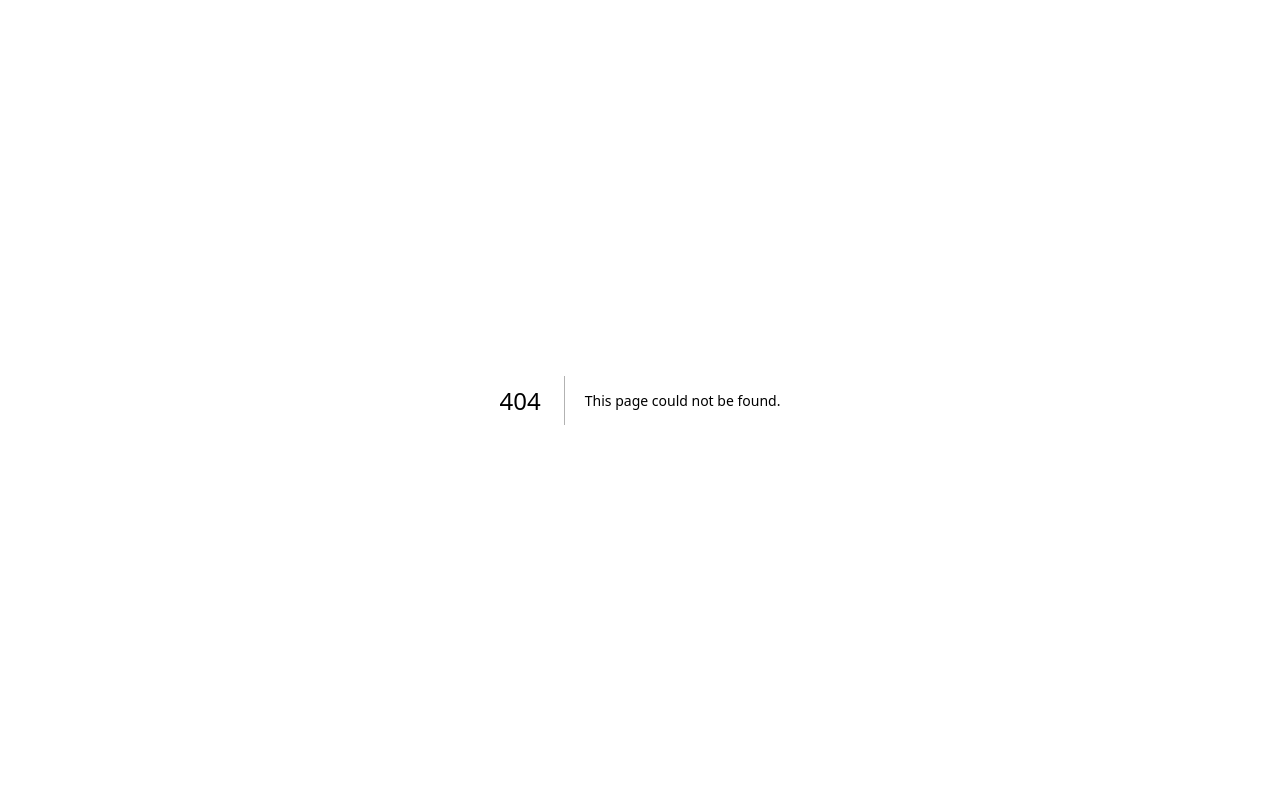
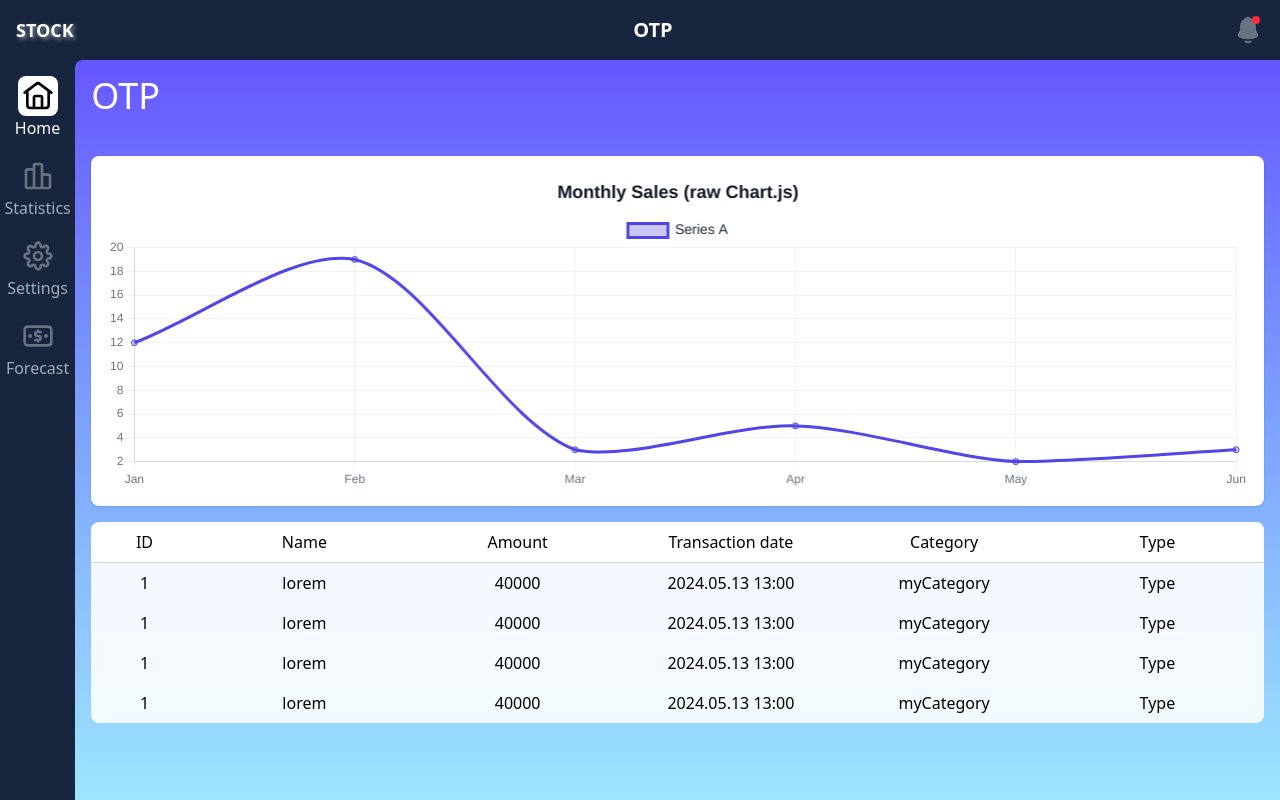
Before and after one commit to FinanceOrg/StockReact, a Next.js app: page /assets/1 in a window 1280 px wide. Before the commit this address had no page. Built offline with nearby package versions, Linux system fonts and the light colour scheme.

Commit message:
Add asset page

```diff
--- /dev/null
+++ b/app/assets/[id]/page.tsx
@@ -0,0 +1,14 @@
+import UserLayout from "@/layouts/UserLayout";
+import RawChart from "@/components/SampleChart";
+import AssetTransactions from "@/components/AssetTransactions";
+
+export default function Asset() {
+    return (
+        <UserLayout title="OTP">
+            <div className="space-y-4">
+                <RawChart title="Monthly Sales (raw Chart.js)" />
+                <AssetTransactions />
+            </div>
+        </UserLayout>
+    )
+}
--- /dev/null
+++ b/components/AssetTransactions.tsx
@@ -0,0 +1,51 @@
+import clsx from "clsx";
+
+export default function AssetTransactions() {
+    const header = [
+        { name: 'ID', class: 'col-span-1'},
+        { name: 'Name', class: 'col-span-2'},
+        { name: 'Amount', class: 'col-span-2'},
+        { name: 'Transaction date', class: 'col-span-2'},
+        { name: 'Category', class: 'col-span-2'},
+        { name: 'Type', class: 'col-span-2'},
+    ]
+
+
+
+    const data = [
+        {id: 1, name: 'lorem', value: 40000, date: '2024.05.13 13:00', category: 'myCategory', type: 'Type'},
+        {id: 1, name: 'lorem', value: 40000, date: '2024.05.13 13:00', category: 'myCategory', type: 'Type'},
+        {id: 1, name: 'lorem', value: 40000, date: '2024.05.13 13:00', category: 'myCategory', type: 'Type'},
+        {id: 1, name: 'lorem', value: 40000, date: '2024.05.13 13:00', category: 'myCategory', type: 'Type'},
+    ]
+
+    const dataKeys = Object.keys(data[0])
+    // 'Category', 'Type'];
+    return(
+        <div>
+            <div className="grid grid-cols-11 bg-white rounded-t-lg border-b border-gray-300">
+                {
+                    header.map((item, index) => (
+                        <div key={index} className={clsx(
+                            "m-auto py-2",
+                            item.class
+                        )}
+                        >{ item.name }</div>
+                    ))
+                }
+            </div>
+            <div className="grid grid-cols-11 bg-white/90 rounded-b-lg">
+                {
+                    data.map((row) => (
+                        dataKeys.map((key, index) => (
+                            <div key={key} className={clsx(
+                                'm-auto py-2',
+                                index === 0 ? 'col-span-1' : 'col-span-2',
+                            )}> { row[key] } </div>
+                        ))
+                    ))
+                }
+            </div>
+        </div>
+    )
+}
--- /dev/null
+++ b/components/SampleChart.tsx
@@ -0,0 +1,88 @@
+"use client";
+
+import {
+    Chart as ChartJS,
+    CategoryScale,
+    LinearScale,
+    PointElement,
+    LineElement,
+    Title,
+    Tooltip,
+    Legend,
+    ChartOptions,
+    ChartData,
+    Plugin,
+} from "chart.js";
+import { Line } from "react-chartjs-2";
+
+// Register Chart.js components
+ChartJS.register(CategoryScale, LinearScale, PointElement, LineElement, Title, Tooltip, Legend);
+
+type SampleChartProps = {
+    title?: string;
+};
+
+const labels = ["Jan", "Feb", "Mar", "Apr", "May", "Jun"];
+const dataValues1 = [12, 19, 3, 5, 2, 3];
+
+const whiteBackgroundPlugin: Plugin<"line"> = {
+    id: "whiteBackground",
+    beforeDraw: (chart) => {
+        const { ctx, chartArea } = chart;
+        ctx.save();
+        ctx.fillStyle = "white"; // 👈 background color
+        ctx.fillRect(chartArea.left, chartArea.top, chartArea.width, chartArea.height);
+        ctx.restore();
+    },
+};
+
+export default function SampleChart({ title = "Demo Chart" }: SampleChartProps) {
+    const data: ChartData<"line"> = {
+        labels,
+        datasets: [
+            {
+                label: "Series A",
+                data: dataValues1,
+                borderColor: "#4F46E5", // Indigo
+                backgroundColor: "rgba(79,70,229,0.3)",
+                tension: 0.3,
+            },
+        ],
+    };
+
+    const options: ChartOptions<"line"> = {
+        responsive: true,
+        maintainAspectRatio: false,
+        plugins: {
+            legend: {
+                position: "top",
+                labels: {
+                    color: "#1F2937", // Tailwind gray-800
+                    font: { size: 14 },
+                },
+            },
+            title: {
+                display: true,
+                text: title,
+                color: "#111827",
+                font: { size: 18, weight: "bold" },
+            },
+        },
+        scales: {
+            x: {
+                ticks: { color: "#6B7280" },
+                grid: { color: "rgba(0,0,0,0.05)" },
+            },
+            y: {
+                ticks: { color: "#6B7280" },
+                grid: { color: "rgba(0,0,0,0.05)" },
+            },
+        },
+    };
+
+    return (
+        <div className="h-[350px] bg-white rounded-lg shadow p-4">
+            <Line data={data} options={options} plugins={[whiteBackgroundPlugin]} />
+        </div>
+    );
+}
--- a/layouts/UserLayout.tsx
+++ b/layouts/UserLayout.tsx
@@ -29,7 +29,7 @@ export default function UserLayout({
             <Menu title={title}/>
             <div className="flex flex-col-reverse sm:flex-row sm:h-[calc(100vh-60px)]" >
                 <SideMenu />
-                <div className="bg-linear-to-b from-[#6756FF] to-[#9DE5FF] w-full sm:rounded-tl-lg pt-4 px-4 pb-[20px] sm:pb-0 mb-[50px] sm:mb-0 min-h-[calc(100dvh-60px)] sm:h-full">
+                <div className="bg-linear-to-b from-[#6756FF] to-[#9DE5FF] w-full sm:rounded-tl-lg pt-4 px-4 pb-[20px] sm:pb-0 mb-[50px] sm:mb-0 min-h-[calc(100dvh-60px)] sm:h-full overflow-x-hidden">
                     { title && <h1 className="text-white text-4xl mb-10">{title}</h1>}
                     {children}
                 </div>
--- a/package.json
+++ b/package.json
@@ -9,9 +9,11 @@
     "lint": "eslint"
   },
   "dependencies": {
+    "chart.js": "^4.5.1",
     "clsx": "^2.1.1",
     "next": "15.5.6",
     "react": "19.1.0",
+    "react-chartjs-2": "^5.3.0",
     "react-dom": "19.1.0"
   },
   "devDependencies": {
```
Also changed, not shown: 1 other file (tests, documents, lock files or other folders).
